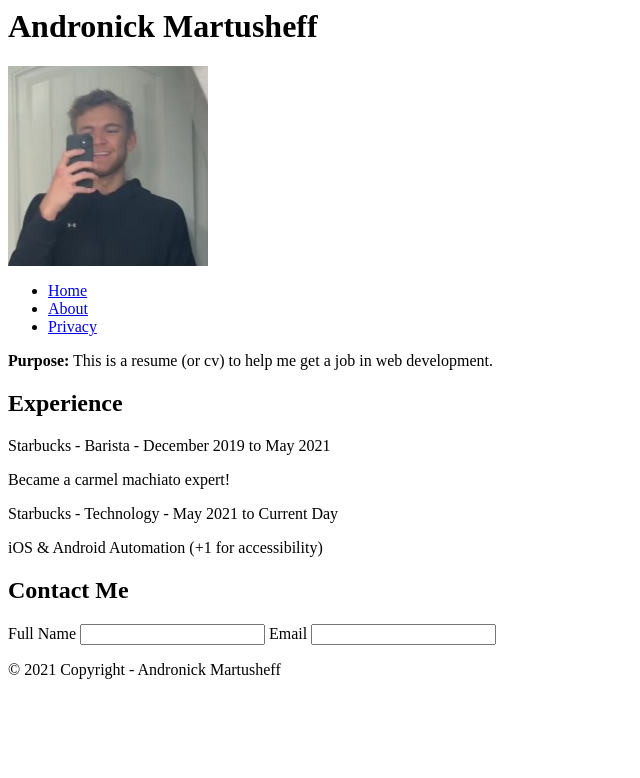
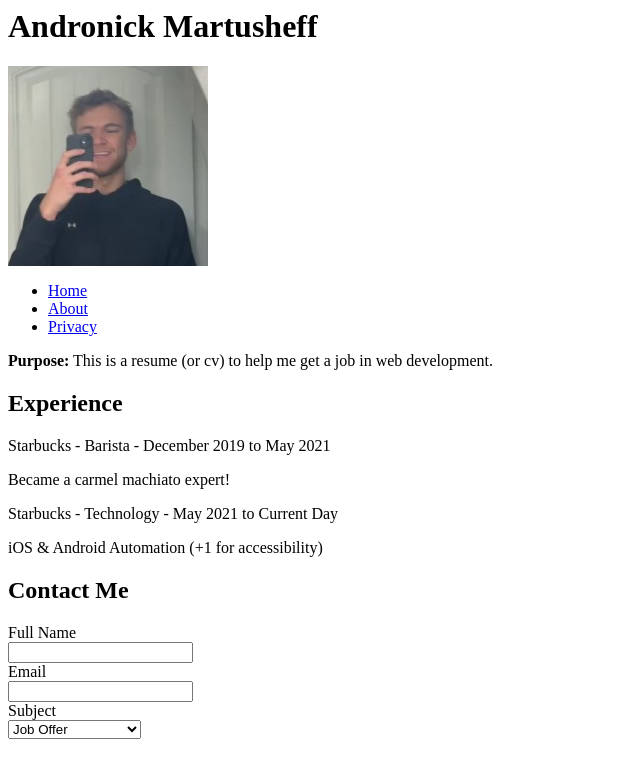
Before and after one commit to martusheff/Front-End-Web-Development-Quick-Start, a plain HTML site: page index.html in a window 1280 px wide. Shown: the whole page, without its empty margins (0-640 px from the left). Drawn offline with Linux system fonts and the light colour scheme.

Commit message:
SUbject section.

```diff
--- a/index.html
+++ b/index.html
@@ -39,10 +39,35 @@
         <aside>
             <h2>Contact Me</h2>
             <form>
-                <label for="fullName">Full Name</label>
-                <input id="fullName" type="text"/>
-                <label for="email">Email</label>
-                <input id="email" type="email"/>
+                <div>
+                    <label for="fullName">Full Name</label>
+                </div>
+
+                <div>
+                    <input id="fullName" type="text"/>
+                </div>
+
+                <div>
+                    <label for="email">Email</label>
+                </div>
+
+                <div>
+                    <input id="email" type="email"/>
+                </div>
+
+                <div>
+                    <label for="subject">Subject</label>
+                </div>
+
+                <div>
+                    <select id="subject">
+                        <option value="">Job Offer</option>
+                        <option value="">Personal Message</option>
+                        <option value="">Complaint</option>
+                </div>
+
+
+
             </form>
         </aside>
 
```
